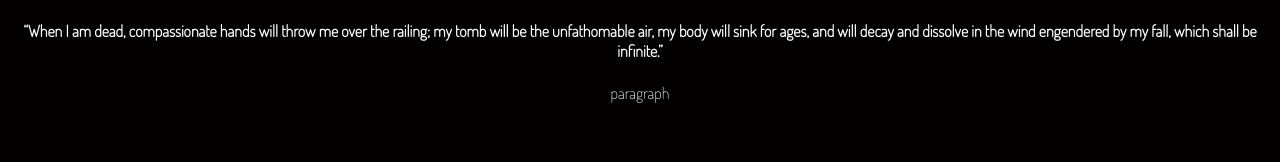
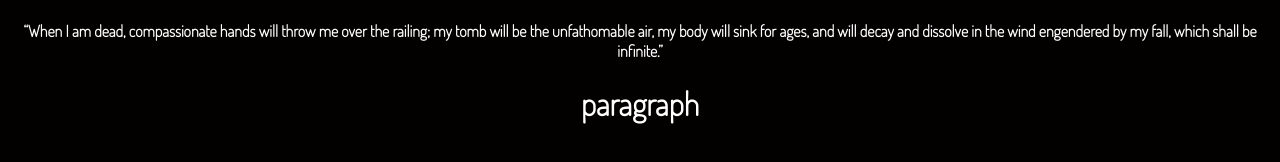
Before and after one commit to milesbradford/argp1, a website built with Parcel: page argp2.html in a window 1280 px wide. Built offline with nearby package versions, Linux system fonts and the light colour scheme.

Commit message:
bigger font

```diff
--- a/argp2.html
+++ b/argp2.html
@@ -18,6 +18,6 @@
       decay and dissolve in the wind engendered by my fall, which shall be
       infinite.”
     </h4>
-    <h9 style="color: white;">paragraph</h9>
+    <h1 style="color: white;">paragraph</h1>
   </body>
 </html>
```
